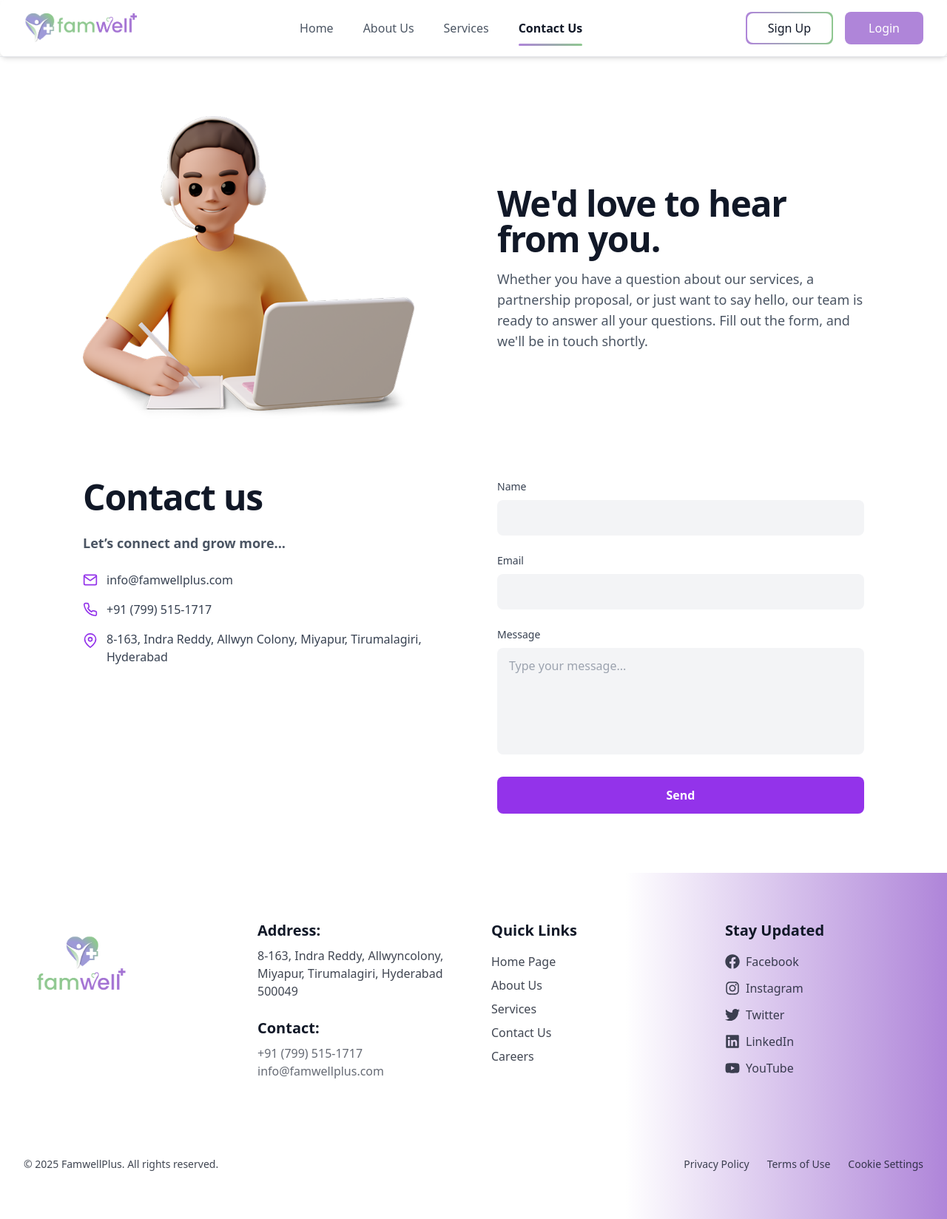
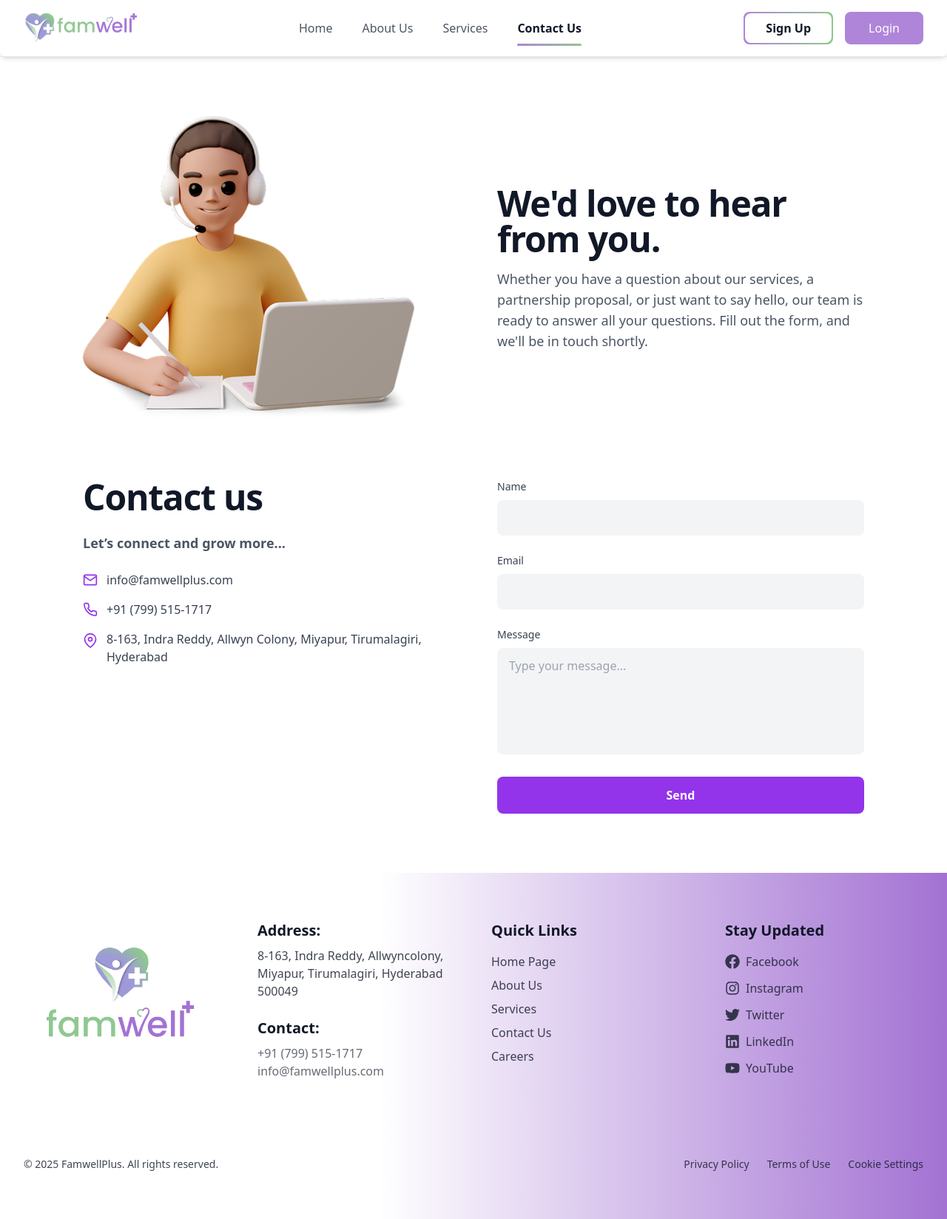
Before and after one commit to famwelltech/firebase_login, a React (Create React App) app: page /contact in a window 1280 px wide. Shown: the whole page at 74% size. Built offline with nearby package versions, Linux system fonts and the light colour scheme.

Commit message:
Footer Updated..

```diff
--- a/package.json
+++ b/package.json
@@ -15,6 +15,7 @@
     "react-icons": "^5.5.0",
     "react-router-dom": "^7.9.3",
     "react-scripts": "5.0.1",
+    "tailwind": "^4.0.0",
     "web-vitals": "^2.1.4"
   },
   "scripts": {
--- a/src/components/Footer.jsx
+++ b/src/components/Footer.jsx
@@ -16,7 +16,7 @@ const Footer = () => {
   ];
 
   return (
-    <footer className="bg-gradient-to-r from-white via-white via-[66%] to-[#AF85D9]">
+    <footer className="bg-gradient-to-r from-white via-white via-40% to-[#A372D3] text-foreground">
       <div className="max-w-full mx-auto px-8 py-16">
 
         {/* Footer Grid Layout */}
@@ -24,7 +24,7 @@ const Footer = () => {
 
           {/* 1. Logo Section */}
           <div className="col-span-2 md:col-span-1">
-            <img src={FamWellLogo} alt="FamWell Logo" className="w-40 h-auto object-contain" />
+            <img src={FamWellLogo} alt="FamWell Logo" className="w-100 h-auto object-contain" />
           </div>
 
           {/* 2. Address & Contact */}
@@ -77,7 +77,6 @@ const Footer = () => {
             </ul>
           </div>
         </div>
-
         {/* Bottom Bar */}
         <div className="pt-6 flex flex-wrap justify-between items-center text-sm gap-4">
           <p className={`${foregroundColor} opacity-80 whitespace-nowrap`}>
--- a/src/components/Navbar.jsx
+++ b/src/components/Navbar.jsx
@@ -61,7 +61,7 @@ const Navbar = () => {
             className="relative p-[2px] rounded-lg text-left lg:text-center font-medium font-weight-100 transition-all duration-300 group w-full lg:w-auto"
           >
             <span className="absolute inset-0 bg-gradient-to-r from-[#AF85D9] to-[#8FC890] rounded-lg"></span>
-            <span className="relative block px-7 py-2 bg-white rounded-lg group-hover:bg-transparent group-hover:text-white transition">
+            <span className="relative block px-7 py-2 bg-white font-bold rounded-lg group-hover:bg-transparent group-hover:text-white transition">
               Sign Up
             </span>
           </Link>
@@ -69,7 +69,7 @@ const Navbar = () => {
           {/* Login Button */}
           <Link
             to="/login"
-            className="px-8 py-[10px] rounded-lg font-medium text-white bg-[#AF85D9] hover:opacity-90 transition-opacity w-full lg:w-auto text-center"
+            className="px-8 py-[10px] rounded-lg font-medium font-bold text-white bg-[#AF85D9] hover:opacity-90 transition-opacity w-full lg:w-auto text-center"
           >
             Login
           </Link>
```
Also changed, not shown: 1 other file (tests, documents, lock files or other folders).
